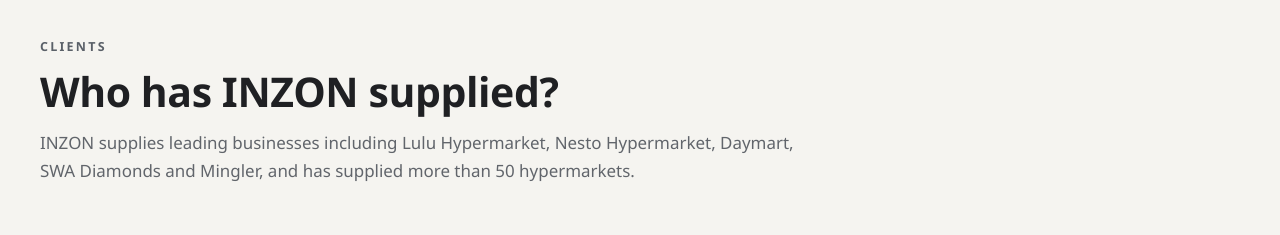
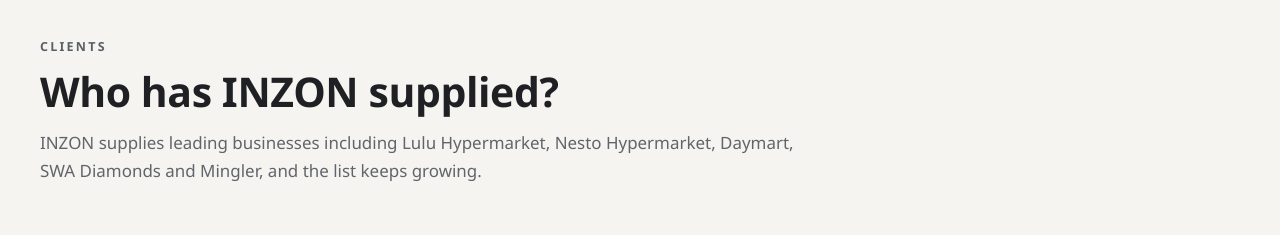
Before and after one commit to nufailhussain/inzon-website, a plain HTML site: page index.html in a window 1280 px wide. Shown: the part 5260-5495 px from the top of the page. Drawn offline with Linux system fonts and the light colour scheme.

Commit message:
Clients sentence: the list keeps growing (#11)
Claude-Session: https://claude.ai/code/session_0111k1FisZ7XKs8mzSkFkDN7

Co-authored-by: Claude <noreply@anthropic.com>

```diff
--- a/index.html
+++ b/index.html
@@ -486,7 +486,7 @@
       <div class="section-head">
         <span class="eyebrow">Clients</span>
         <h2 id="reviews-title">Who has INZON supplied?</h2>
-        <p class="lead">INZON supplies leading businesses including Lulu Hypermarket, Nesto Hypermarket, Daymart, SWA Diamonds and Mingler, and has supplied more than 50 hypermarkets.</p>
+        <p class="lead">INZON supplies leading businesses including Lulu Hypermarket, Nesto Hypermarket, Daymart, SWA Diamonds and Mingler, and the list keeps growing.</p>
       </div>
     </div>
   </section>
```
Also changed, not shown: about/index.html (+1 -1 lines), llms.txt.
